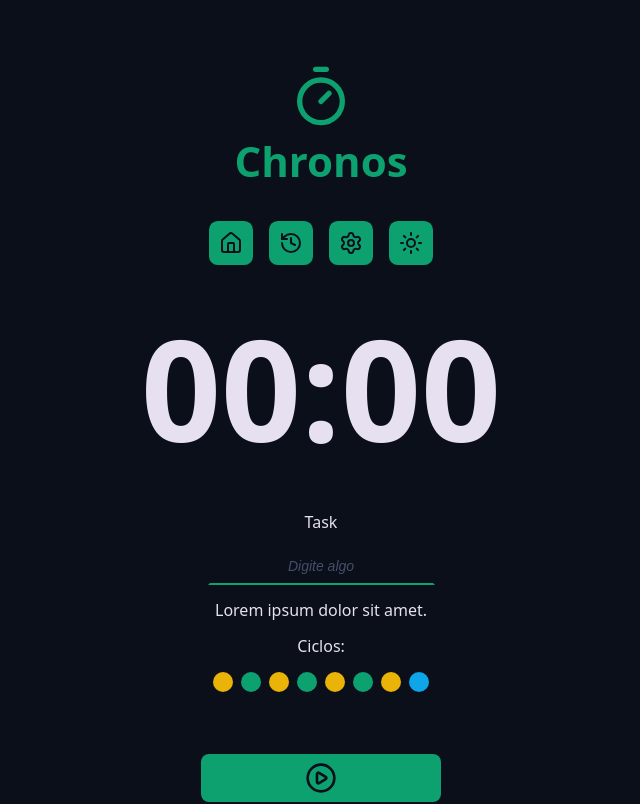
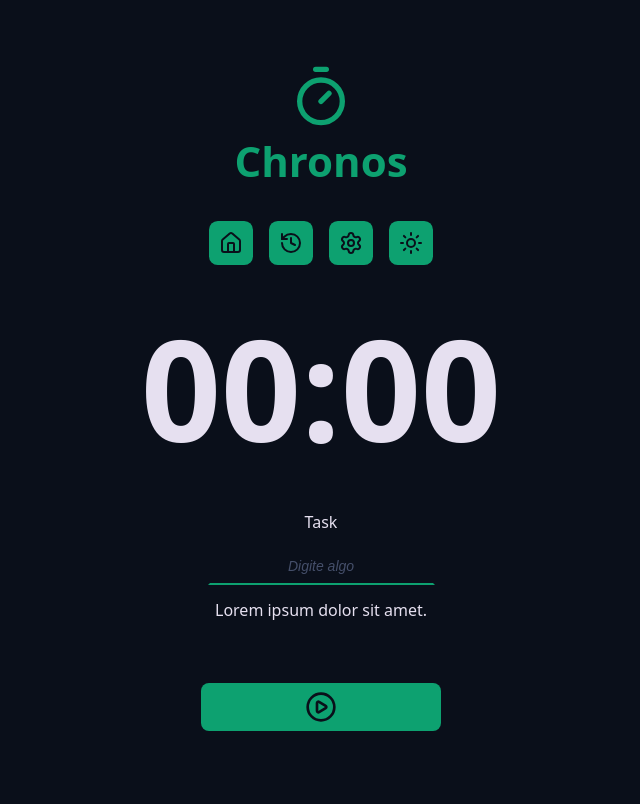
Before and after one commit to Vinicius2501/chronos-pomodoro, a React (Vite) app: page / in a window 1280 px wide. Shown: the top 804 px of the page, without its empty margins (319-959 px from the left). Built offline with nearby package versions, Linux system fonts and the light colour scheme.

Commit message:
adicionando logica para exibir icones de ciclo + travando text input e alterando botão caso tenha ciclo ativo

```diff
--- a/src/components/Cycles/index.tsx
+++ b/src/components/Cycles/index.tsx
@@ -1,18 +1,34 @@
+import { useTaskContext } from '../../contexts/TaskContext/useTaskContext';
+import { getNextCycle } from '../../utils/GetNextCycle';
+import { getNextCycleType } from '../../utils/getNextCycleType';
 import styles from './styles.module.css';
 
 export function Cycles() {
+  const { state } = useTaskContext();
+
+  const cycleSteps = Array.from({ length: state.currentCycle });
+  const cycleDescriptionMap = {
+    workTime: 'foco',
+    shortBreakTime: 'descanos curto',
+    longBreakTime: 'descanso longo',
+  };
+
   return (
     <div className={styles.cycles}>
       <span>Ciclos:</span>
       <div className={styles.cycleDots}>
-        <span className={`${styles.cycleDot} ${styles.workTime}`}></span>
-        <span className={`${styles.cycleDot} ${styles.shortBreakTime}`}></span>
-        <span className={`${styles.cycleDot} ${styles.workTime}`}></span>
-        <span className={`${styles.cycleDot} ${styles.shortBreakTime}`}></span>
-        <span className={`${styles.cycleDot} ${styles.workTime}`}></span>
-        <span className={`${styles.cycleDot} ${styles.shortBreakTime}`}></span>
-        <span className={`${styles.cycleDot} ${styles.workTime}`}></span>
-        <span className={`${styles.cycleDot} ${styles.longBreakTime}`}></span>
+        {cycleSteps.map((_, index) => {
+          const nextCycle = getNextCycle(index);
+          const nextCycleType = getNextCycleType(nextCycle);
+          return (
+            <span
+              key={`${nextCycle}_${nextCycleType}_${Date.now()}`}
+              className={`${styles.cycleDot} ${styles[nextCycleType]}`}
+              aria-label={`Indicador de ${cycleDescriptionMap[nextCycleType]}`}
+              title={`Indicador de ${cycleDescriptionMap[nextCycleType]}`}
+            ></span>
+          );
+        })}
       </div>
     </div>
   );
--- a/src/components/DefaultButton/index.tsx
+++ b/src/components/DefaultButton/index.tsx
@@ -5,10 +5,16 @@ type DefaultButtonProps = {
   color?: 'green' | 'red';
 } & React.ComponentProps<'button'>;
 
-export function DefaultButton({ icon, color = 'green' }: DefaultButtonProps) {
+export function DefaultButton({
+  icon,
+  color = 'green',
+  ...props
+}: DefaultButtonProps) {
   return (
     <>
-      <button className={`${styles.button} ${styles[color]}`}>{icon}</button>
+      <button className={`${styles.button} ${styles[color]}`} {...props}>
+        {icon}
+      </button>
     </>
   );
 }
--- a/src/components/MainForm/index.tsx
+++ b/src/components/MainForm/index.tsx
@@ -1,4 +1,4 @@
-import { PlayCircleIcon } from 'lucide-react';
+import { PlayCircleIcon, StopCircleIcon } from 'lucide-react';
 import { Cycles } from '../Cycles';
 import { DefaultButton } from '../DefaultButton';
 import { DefaultInput } from '../DefaultInput';
@@ -61,16 +61,34 @@ export function MainForm() {
           type='text'
           placeholder='Digite algo'
           ref={taskNameImput}
+          disabled={!!state.activeTask}
         />
       </div>
       <div className='formRow'>
         <p>Lorem ipsum dolor sit amet.</p>
       </div>
+      {state.currentCycle > 0 && (
+        <div className='formRow'>
+          <Cycles />
+        </div>
+      )}
       <div className='formRow'>
-        <Cycles />
-      </div>
-      <div className='formRow'>
-        <DefaultButton icon={<PlayCircleIcon />} />
+        {!state.activeTask ? (
+          <DefaultButton
+            icon={<PlayCircleIcon />}
+            type='submit'
+            aria-label='Iniciar nova tarefa'
+            title='Iniciar nova tarefa'
+          />
+        ) : (
+          <DefaultButton
+            icon={<StopCircleIcon />}
+            type='button'
+            aria-label='Parar tarefa ativa'
+            title='Parar tarefa ativa'
+            color='red'
+          />
+        )}
       </div>
     </form>
   );
```
